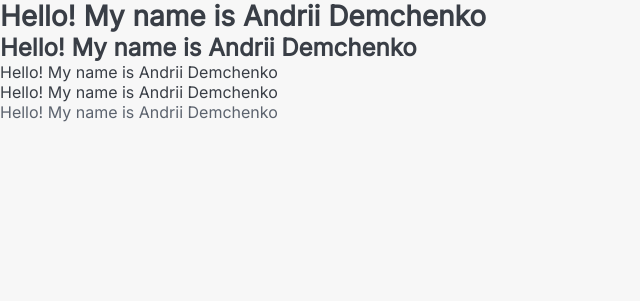
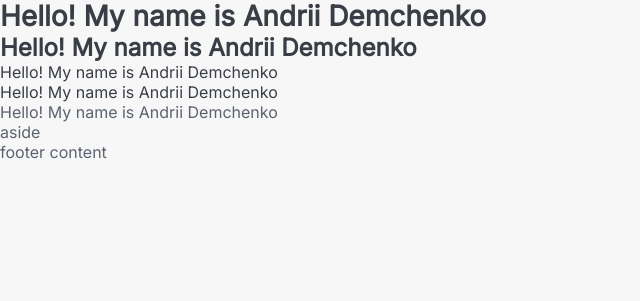
Before and after one commit to andriidem308/andriidem, a Django app: page / in a window 1280 px wide. Shown: the part 243-544 px from the top of the page, without its empty margins (0-640 px from the left). Run offline with Django 4.2, Linux system fonts and the light colour scheme; some web fonts are replaced.

Commit message:
some changes

```diff
--- a/templates/_footer.html
+++ b/templates/_footer.html
@@ -0,0 +1 @@
+<div>footer content</div>
--- a/templates/base.html
+++ b/templates/base.html
@@ -29,12 +29,12 @@
     </header>
 
     <main>
-
         {% block content %}
         {% endblock %}
     </main>
 
     <aside>
+        <div>aside</div>
     </aside>
 
     <footer>
```
